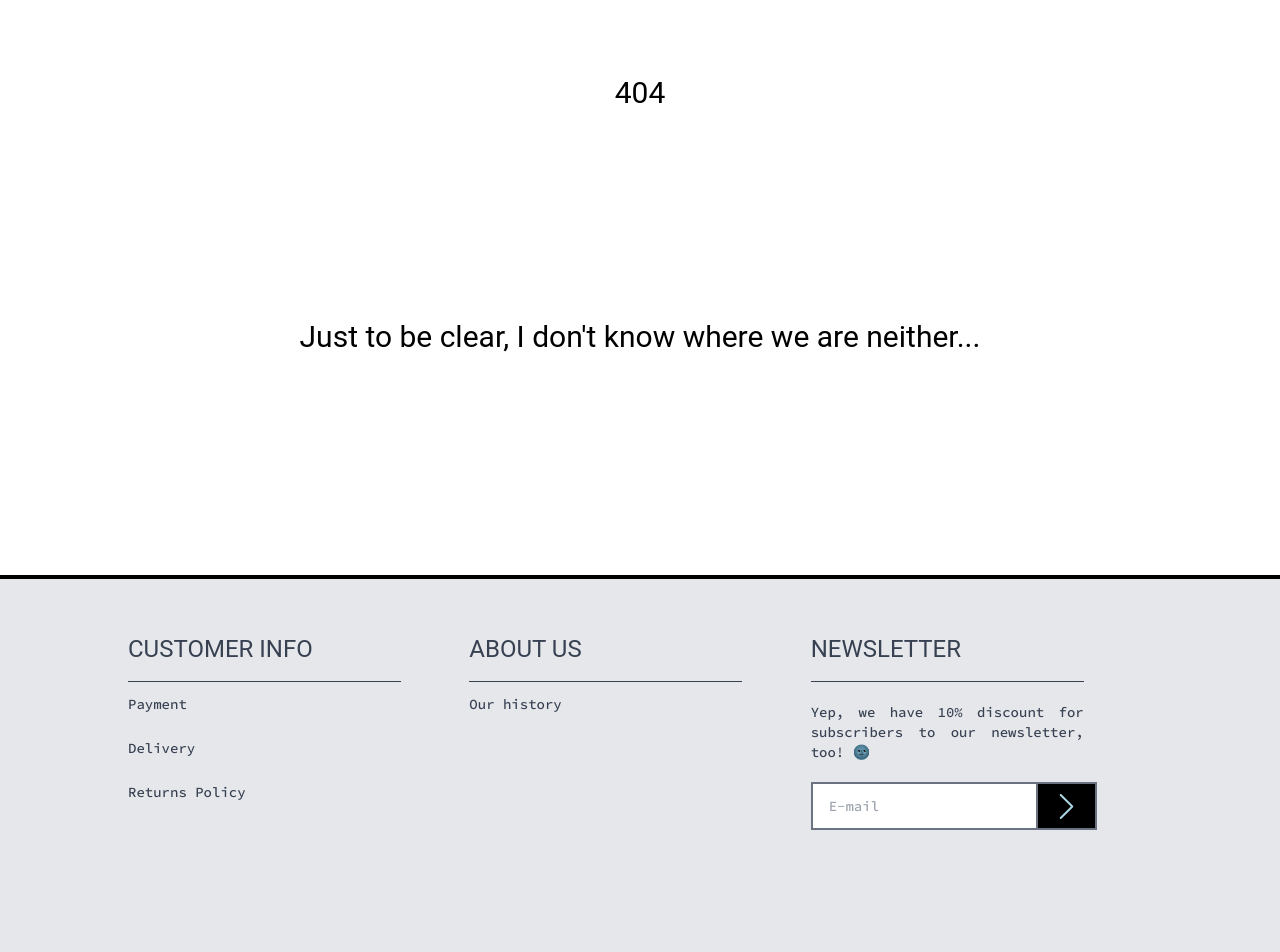
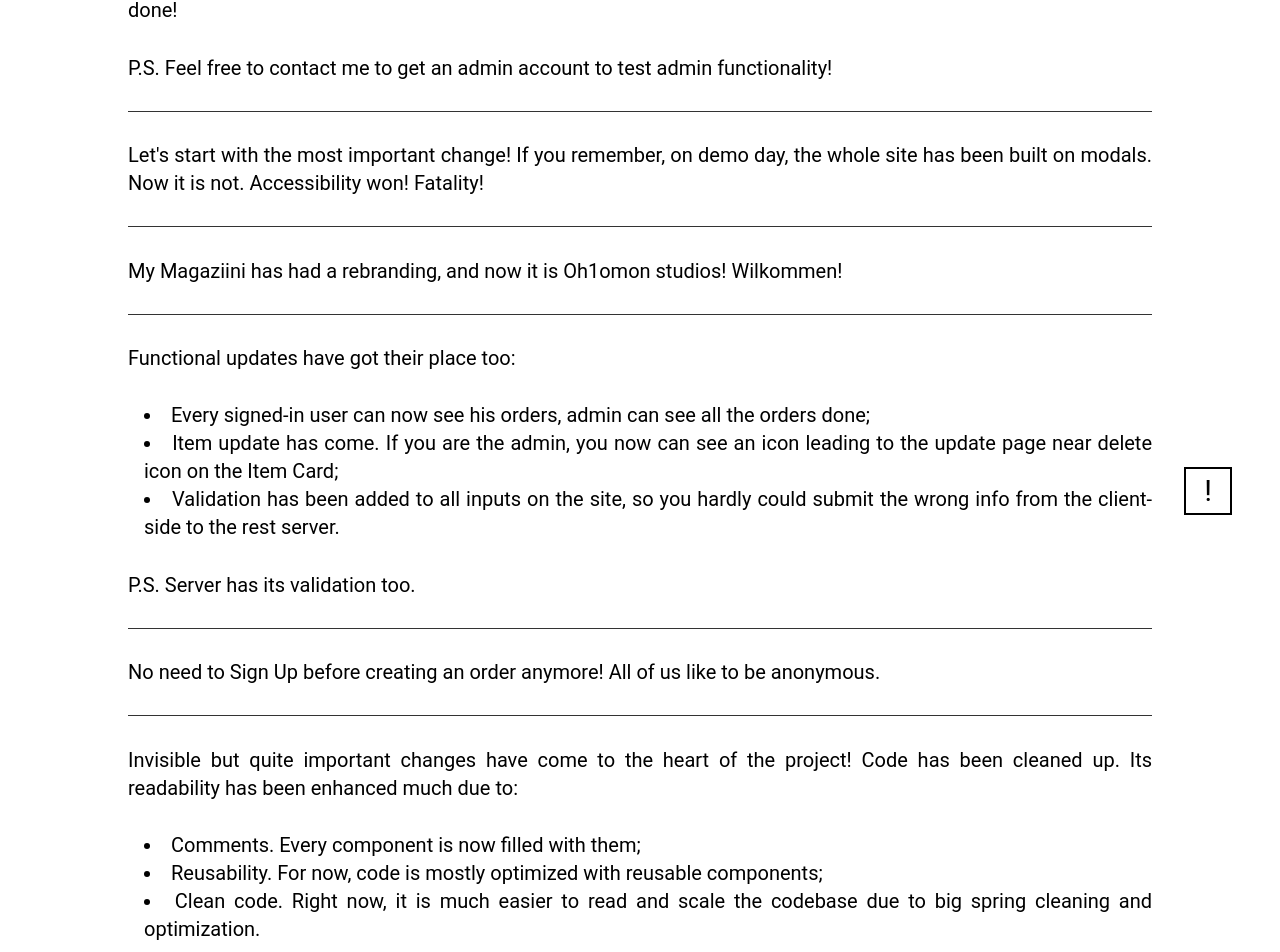
Before and after one commit to oh1omon/magaziini-client, a React (Create React App) app: page /news in a window 1280 px wide. Shown: the part 237-1189 px from the top of the page. Built offline with nearby package versions, Linux system fonts and the light colour scheme; no server answers.

Commit message:
created news component and button leading to it

```diff
--- a/src/App.tsx
+++ b/src/App.tsx
@@ -1,4 +1,4 @@
-import React, { useEffect } from 'react'
+import React, { useEffect, useState } from 'react'
 import { useDispatch, useSelector } from 'react-redux'
 import { BrowserRouter as Router, Redirect, Route, Switch } from 'react-router-dom'
 import { ErrorPage } from './components/ErrorPage'
@@ -6,10 +6,12 @@ import Footer from './components/Footer'
 import Header from './components/Header'
 import { Delivery } from './components/InfoWindows/Delivery'
 import { History } from './components/InfoWindows/History'
+import { News } from './components/InfoWindows/News'
 import { Payment } from './components/InfoWindows/Payment'
 import { Returns } from './components/InfoWindows/Returns'
 import { Item } from './components/Item'
 import Main from './components/Main'
+import { NewsButton } from './components/NewsButton'
 import { Orders } from './components/Orders'
 import SignInUp from './components/SignInUp'
 import Working from './components/Working/CreateItem'
@@ -24,6 +26,9 @@ export const App = () => {
 
 	//Retrieving user from the global state
 	const user = useSelector((state: IRootState) => state.user)
+
+	//Creating local state for showing or not NewsButton
+	const [showNews, setShowNews] = useState(true)
 
 	//Retrieving all items from DB to put them into global state
 	useEffect(() => {
@@ -42,10 +47,18 @@ export const App = () => {
 		dispatch({ type: SET_FAVS, payload: JSON.parse(window.localStorage.getItem('favorite')!) || [] })
 	}, [dispatch])
 
+	//So, if user has already clicked NewsButton, then localStorage now has an newsShown value set, and we are not showing this button him anymore
+	useEffect(() => {
+		if (window.localStorage.getItem('newsShown')) {
+			setShowNews(false)
+		}
+	}, [])
+
 	return (
 		<Router>
 			<div id='top'></div>
 			<Header />
+			{showNews && <NewsButton setShowNews={setShowNews} />}
 			<Switch>
 				<Route exact path={'/'}>
 					<Main />
@@ -71,6 +84,9 @@ export const App = () => {
 				</Route>
 				<Route path={'/additem'}>{user && user.type === 'admin' ? <Working /> : <Redirect to={'/'} />}</Route>
 				<Route path={'/updateitem/:id'}>{user && user.type === 'admin' ? <Update /> : <Redirect to={'/'} />}</Route>
+				<Route path={'/news'}>
+					<News />
+				</Route>
 				<Route path={'/*'}>
 					<ErrorPage />
 				</Route>
--- /dev/null
+++ b/src/components/InfoWindows/News.tsx
@@ -0,0 +1,52 @@
+import React from 'react'
+
+export const News = () => {
+	return (
+		<div className='z-10 flex items-center justify-center  lg:overscroll-none text-xs bg-white w-full min-h-hero'>
+			<div className='flex flex-col justify-between w-4/5 font-mono lg:font-sans text-xs text-justify h-260 text-opacity-80 my-12 leading-relaxed tracking-normal lg:text-xl'>
+				<h1 className='font-sans text-xl lg:text-3xl'>Important News (very-very important)</h1>
+				<p>
+					Since Demo Day, I have done lots of work on this project, and now I am going to show you what exactly has been
+					done!
+				</p>
+				<p>P.S. Feel free to contact me to get an admin account to test admin functionality!</p>
+				<div className='w-full border-b border-black border-opacity-80'></div>
+				<p>
+					Let's start with the most important change! If you remember, on demo day, the whole site has been built on
+					modals. Now it is not. Accessibility won! Fatality!
+				</p>
+				<div className='w-full border-b border-black border-opacity-80'></div>
+				<p>My Magaziini has had a rebranding, and now it is Oh1omon studios! Wilkommen!</p>
+				<div className='w-full border-b border-black border-opacity-80'></div>
+				<p>Functional updates have got their place too:</p>
+				<ul className={'list-inside list-disc ml-4 '}>
+					<li>Every signed-in user can now see his orders, admin can see all the orders done;</li>
+					<li>
+						Item update has come. If you are the admin, you now can see an icon leading to the update page near delete
+						icon on the Item Card;
+					</li>
+					<li>
+						Validation has been added to all inputs on the site, so you hardly could submit the wrong info from the
+						client-side to the rest server.
+					</li>
+				</ul>
+				<p>P.S. Server has its validation too.</p>
+				<div className='w-full border-b border-black border-opacity-80'></div>
+				<p>No need to Sign Up before creating an order anymore! All of us like to be anonymous.</p>
+				<div className='w-full border-b border-black border-opacity-80'></div>
+				<p>
+					Invisible but quite important changes have come to the heart of the project! Code has been cleaned up. Its
+					readability has been enhanced much due to:
+				</p>
+				<ul className={'list-inside list-disc ml-4'}>
+					<li>Comments. Every component is now filled with them;</li>
+					<li>Reusability. For now, code is mostly optimized with reusable components;</li>
+					<li>
+						Clean code. Right now, it is much easier to read and scale the codebase due to big spring cleaning and
+						optimization.
+					</li>
+				</ul>
+			</div>
+		</div>
+	)
+}
--- /dev/null
+++ b/src/components/NewsButton.tsx
@@ -0,0 +1,27 @@
+import React from 'react'
+import { useHistory } from 'react-router'
+
+export const NewsButton = ({ setShowNews }: INewsButtonProps) => {
+	const history = useHistory()
+
+	//This handler is going set newsShown value to false in the localStorage for not-showing this button to the user anymore
+	//It also deletes this button for current open page
+	//And then redirect user to the last modal with the news about deleting modals from the project( ironic )
+	const clickHandler = () => {
+		setShowNews(false)
+		window.localStorage.setItem('newsShown', 'true')
+		history.push('/news')
+	}
+
+	return (
+		<>
+			<span className={'fixed z-10 bottom-12 right-12 w-12 h-12 bg-white border-2 border-black animate-ping'}></span>
+			<button
+				onClick={clickHandler}
+				className={'fixed z-10 bottom-12 right-12 w-12 h-12 bg-white border-2 border-black text-3xl hover:bg-gray-200'}
+			>
+				!
+			</button>
+		</>
+	)
+}
--- a/src/react-app-env.d.ts
+++ b/src/react-app-env.d.ts
@@ -151,6 +151,10 @@ interface IProfileProps {
 	clickHandler: function
 }
 
+interface INewsButtonProps {
+	setShowNews: function
+}
+
 interface IOrder {
 	_id: string
 	itemId: string
--- a/tailwind.config.js
+++ b/tailwind.config.js
@@ -43,6 +43,7 @@ module.exports = {
 				172: '43rem',
 				128: '32rem',
 				140: '35rem',
+				260: '65rem',
 				300: '75rem',
 				hero: 'calc(100vh - 5rem)',
 			}),
@@ -122,6 +123,7 @@ module.exports = {
 			animation: {
 				cardHeaderAnimationIn: 'cardHeaderKeyframeIn 500ms ease-in-out forwards',
 				cardHeaderAnimationOut: 'cardHeaderKeyframeOut 500ms ease-in-out forwards',
+				ping: 'ping 1.5s cubic-bezier(0, 0, 0.2, 1) 3',
 			},
 		},
 	},
```
